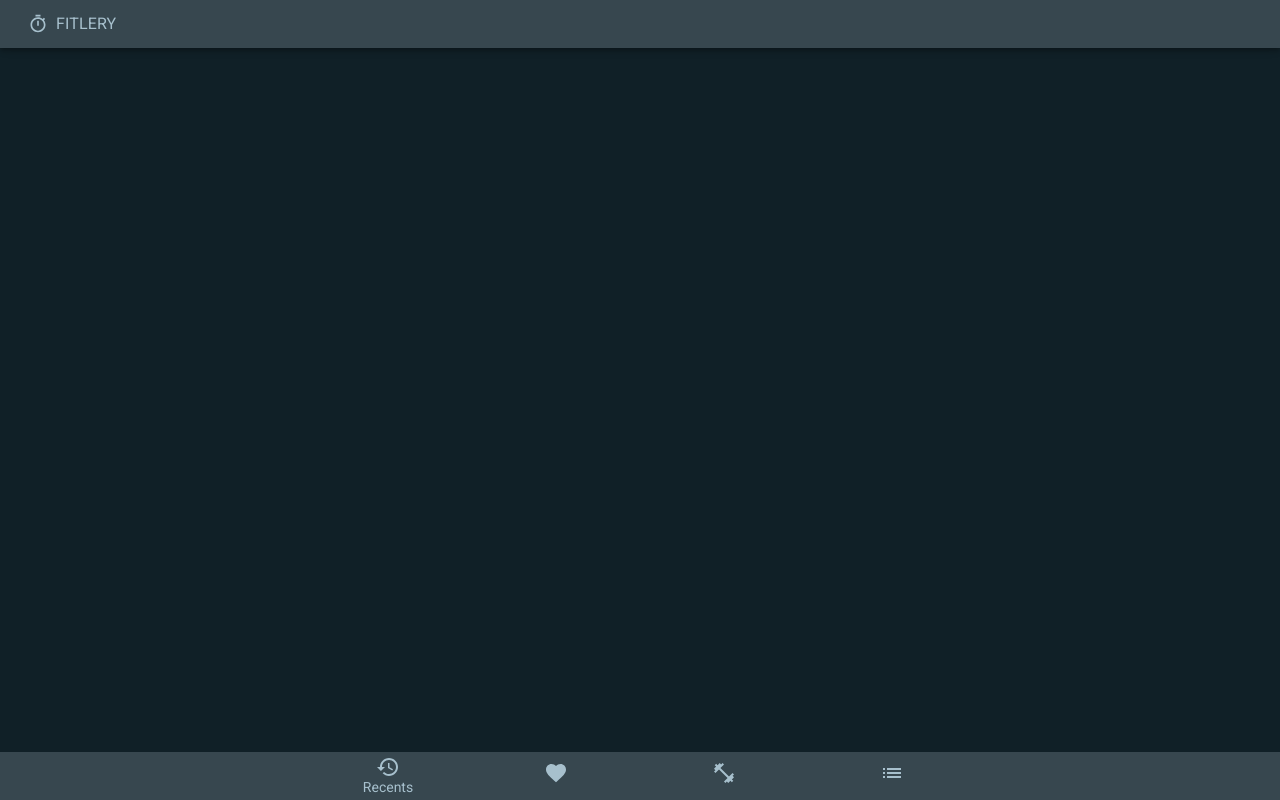
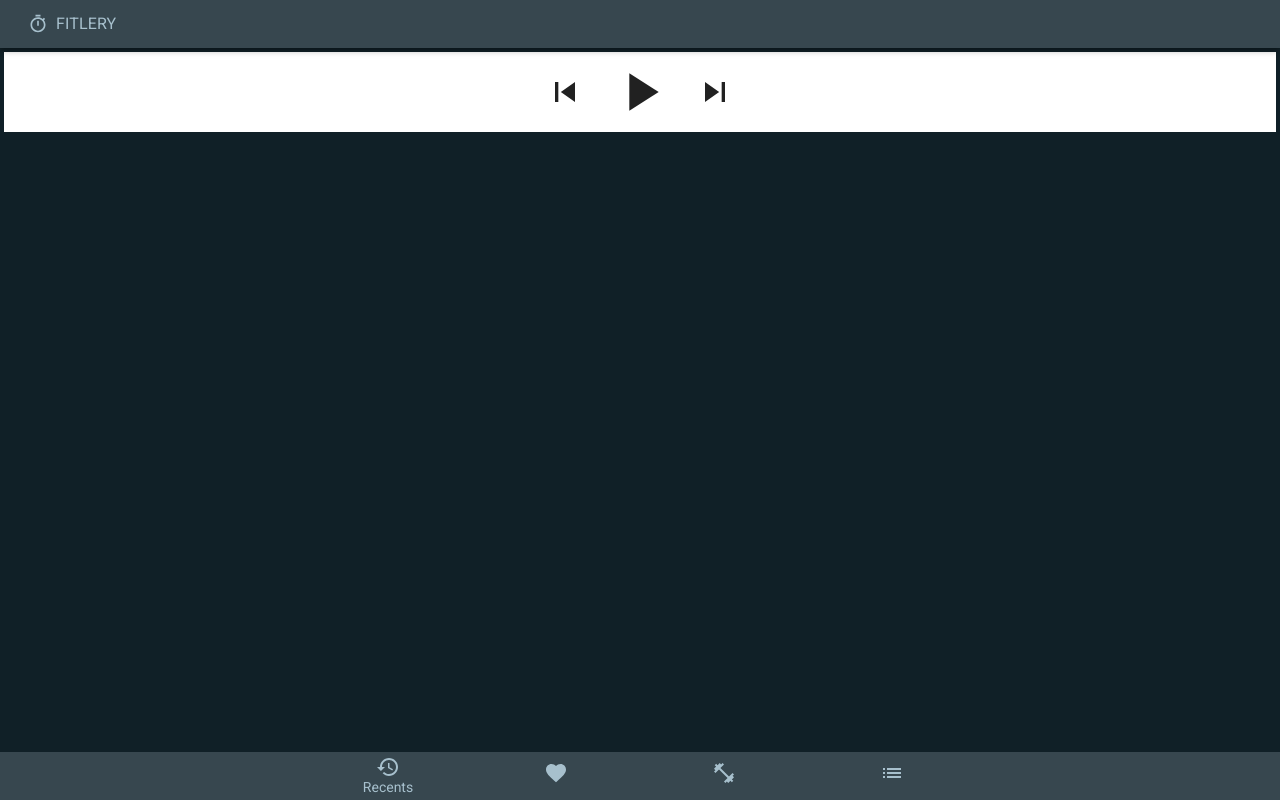
Before and after one commit to m00k/fitlery-web, a React (Create React App) app: page /recents in a window 1280 px wide. Built offline with nearby package versions, Linux system fonts and the light colour scheme.

Commit message:
feat(player): stub

```diff
--- a/src/App.tsx
+++ b/src/App.tsx
@@ -8,6 +8,7 @@ import Main from './Main';
 import BottomNavigation from './navigation/BottomNavigation';
 import TopNavigation from './navigation/TopNavigation';
 import WorkoutList from './workout/WorkoutList';
+import Player from './player/Player';
 
 const App = () => {
   const theme = useTheme();
@@ -21,6 +22,7 @@ const App = () => {
       <Main>
         <Route path="/workouts" component={WorkoutList} />
         <Route path="/exercises" render={() => <ExerciseList {...{ exercises }}></ExerciseList>} />
+        <Route path="/recents" component={Player} />
       </Main>
       <BottomNavigation />
     </Box>
--- /dev/null
+++ b/src/player/Player.tsx
@@ -0,0 +1,52 @@
+import useTheme from '@material-ui/core/styles/useTheme';
+import PlayArrowIcon from '@material-ui/icons/PlayArrow';
+import SkipNextIcon from '@material-ui/icons/SkipNext';
+import SkipPreviousIcon from '@material-ui/icons/SkipPrevious';
+import React from 'react';
+import Grid from '../shared/Grid';
+
+
+const Controls = () => {
+  const theme = useTheme();
+
+  return (
+    <Grid
+      alignItems="center"
+      display="grid"
+      gridTemplateColumns="1fr 2fr 1fr"
+      justifyItems="center"
+      minHeight={80}
+      width={200}
+      bgcolor={theme.palette.background.paper}
+    >
+      <SkipPreviousIcon
+        style={{ fontSize: '2.5rem' }}
+      />
+      <PlayArrowIcon
+        style={{ fontSize: '4rem' }}
+      />
+      <SkipNextIcon
+        style={{ fontSize: '2.5rem' }}
+      />
+    </Grid>
+  );
+}
+
+
+const Player = () => {
+  const theme = useTheme();
+
+  return (
+    <Grid
+      alignItems="center"
+      display="grid"
+      justifyItems="center"
+      width={1}
+      bgcolor={theme.palette.background.paper}
+    >
+      <Controls />
+    </Grid>
+  );
+}
+
+export default Player;
--- a/src/workout/Card.tsx
+++ b/src/workout/Card.tsx
@@ -1,6 +1,6 @@
 import useTheme from '@material-ui/core/styles/useTheme';
 import React from 'react';
-import Grid from '../shared/GridItem';
+import Grid from '../shared/Grid';
 
 
 const Card = (props: any) => {
--- a/src/workout/CardText.tsx
+++ b/src/workout/CardText.tsx
@@ -1,7 +1,7 @@
 import useTheme from '@material-ui/core/styles/useTheme';
 import Typography from '@material-ui/core/Typography';
 import React from 'react';
-import Grid from '../shared/GridItem';
+import Grid from '../shared/Grid';
 
 const CardText = (props: any) => {
   const { workout } = props;
--- a/src/workout/Workout.tsx
+++ b/src/workout/Workout.tsx
@@ -6,7 +6,6 @@ import { WorkoutData } from './data';
 
 
 const Workout = (props: { workout: WorkoutData }) => {
-
   return (
     <Card {...props}>
       <CardAvatar {...props} />
--- a/src/workout/WorkoutList.tsx
+++ b/src/workout/WorkoutList.tsx
@@ -1,6 +1,6 @@
 import useTheme from '@material-ui/core/styles/useTheme';
 import React from 'react';
-import Grid from '../shared/GridItem';
+import Grid from '../shared/Grid';
 import { WorkoutData, workouts } from './data';
 import Workout from './Workout';
 
```
Also changed, not shown: src/shared/Grid.tsx (renamed from src/shared/GridItem.tsx).
